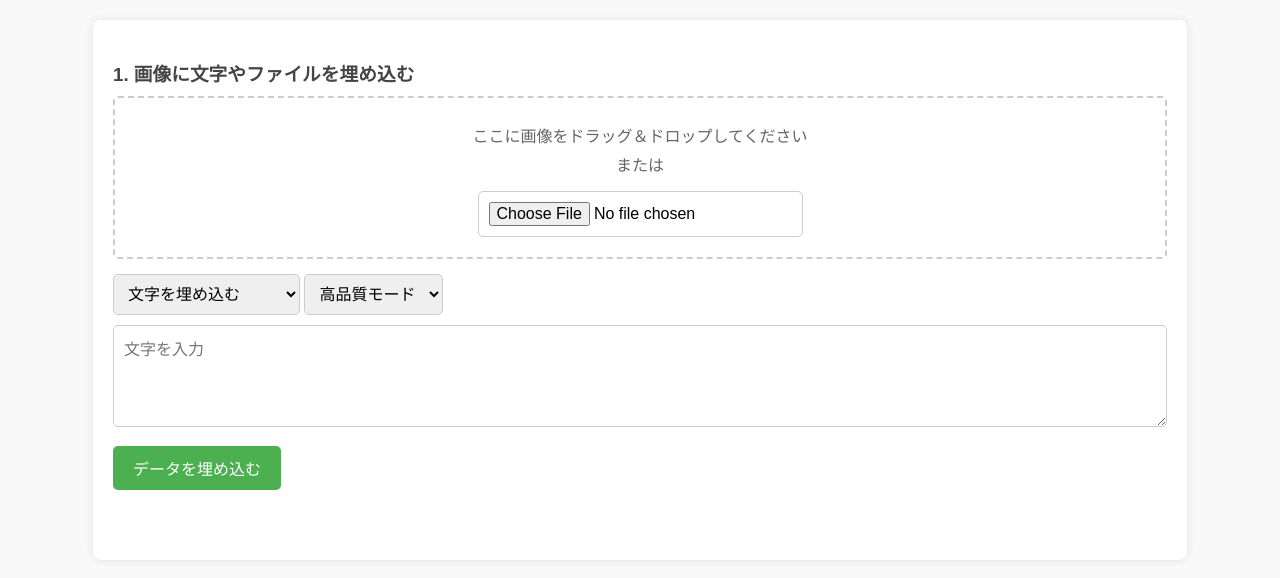
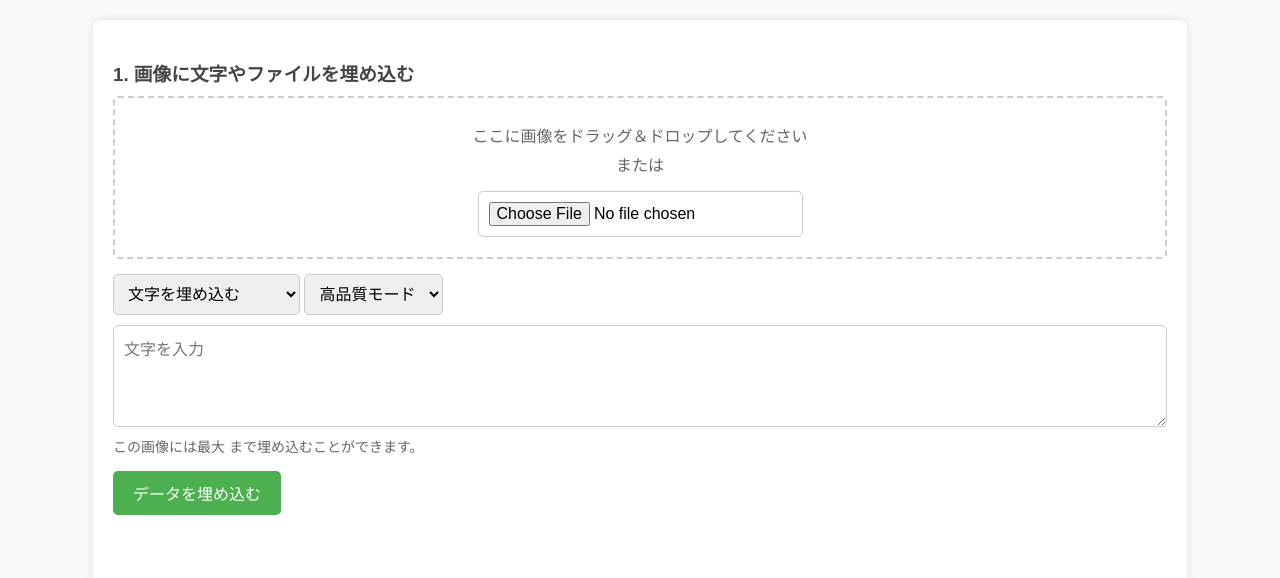
Before and after one commit to tamurayuuiti/embed, a plain HTML site: page index.html in a window 1280 px wide. Drawn offline with Linux system fonts and the light colour scheme.

Commit message:
Update index.html

```diff
--- a/index.html
+++ b/index.html
@@ -41,7 +41,7 @@
         #progressBarText { position: absolute; top: 0; left: 50%; transform: translateX(-50%); font-size: 14px; line-height: 30px; color: black; font-weight: bold; }
 
         /* 埋め込み容量の強調表示 */
-        .bold-info {
+        .bold-info-value {
             font-weight: bold;
             color: #333;
         }
@@ -94,7 +94,7 @@
                 <p id="uploadedFileName" class="info"></p>
                 <p id="embedFileInfo" class="info">対応ファイル形式: .txt, .json, .csv, .png, .jpg, .jpeg, .gif, .pdf, .wav</p>
             </div>
-            <p id="embedCapacityInfo" class="bold-info"></p> <!-- 容量の表示を太字に -->
+            <p id="embedCapacityInfo" class="info">この画像には最大 <span class="bold-info-value" id="maxCapacityValue"></span> まで埋め込むことができます。</p> <!-- 実際の容量値のみを太字に -->
             <button id="embedButton" onclick="embedData()">データを埋め込む</button>
             <button id="downloadButton" style="display:none;" onclick="downloadImage()">埋め込んだ画像をダウンロード</button>
             <div id="loadingIndicator">
@@ -258,7 +258,7 @@
                 maxDataBytes = Math.floor((pixelCount * 9) / 8) - 100;  // 高容量モード: 1ピクセル9ビット
             }
 
-            document.getElementById('embedCapacityInfo').innerText = `この画像には最大 ${formatBytes(maxDataBytes)} まで埋め込むことができます。`;
+            document.getElementById('maxCapacityValue').innerText = formatBytes(maxDataBytes);  // 値のみ太字
         }
 
         const dropArea = document.getElementById('dropArea');
```
